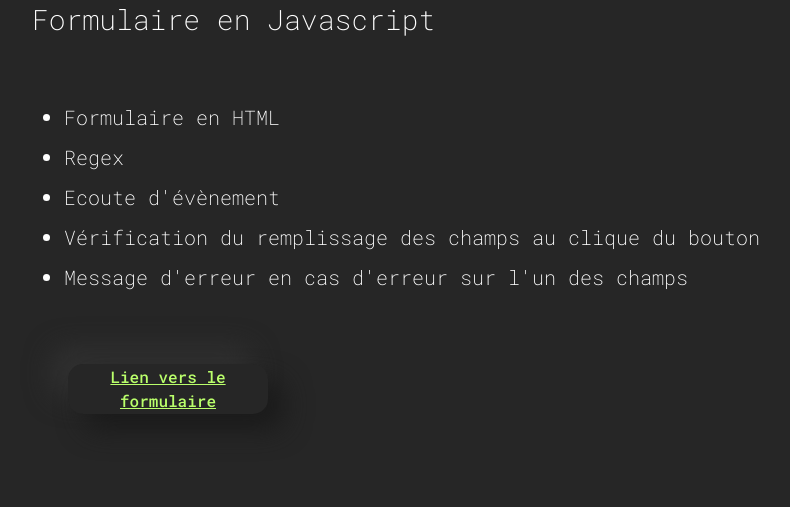
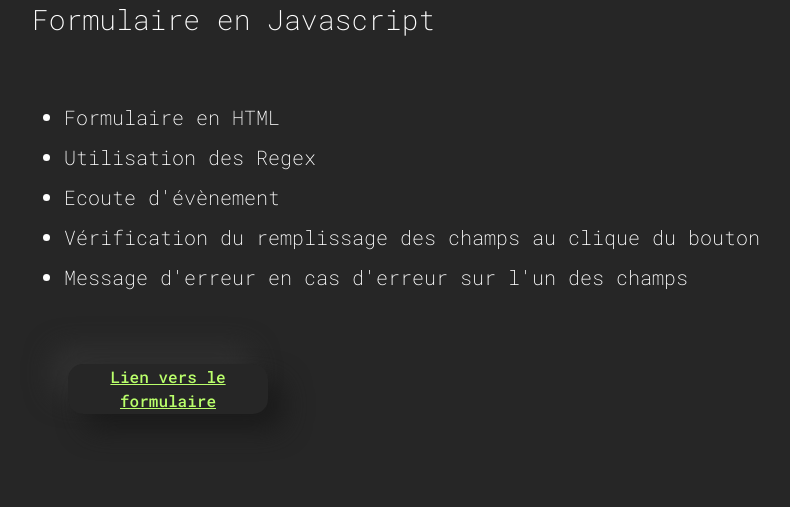
Before and after one commit to JoeVan1109/PORTEFOLIO, a website: page index.html in a window 1280 px wide. Shown: the part 5983-6490 px from the top of the page, without its empty margins (50-840 px from the left). Drawn offline with nearby package versions, Linux system fonts and the light colour scheme.

Commit message:
finale version

```diff
--- a/index.html
+++ b/index.html
@@ -219,7 +219,7 @@
             <div class="col-12 mt-5">
                 <ul class="list-1">
                     <li class="puce-1">Formulaire en HTML</li>
-                    <li class="puce-1">Regex</li>
+                    <li class="puce-1">Utilisation des Regex</li>
                     <li class="puce-1">Ecoute d'évènement</li>
                     <li class="puce-1">Vérification du remplissage des champs au clique du bouton</li>
                     <li class="puce-1">Message d'erreur en cas d'erreur sur l'un des champs</li>
```
